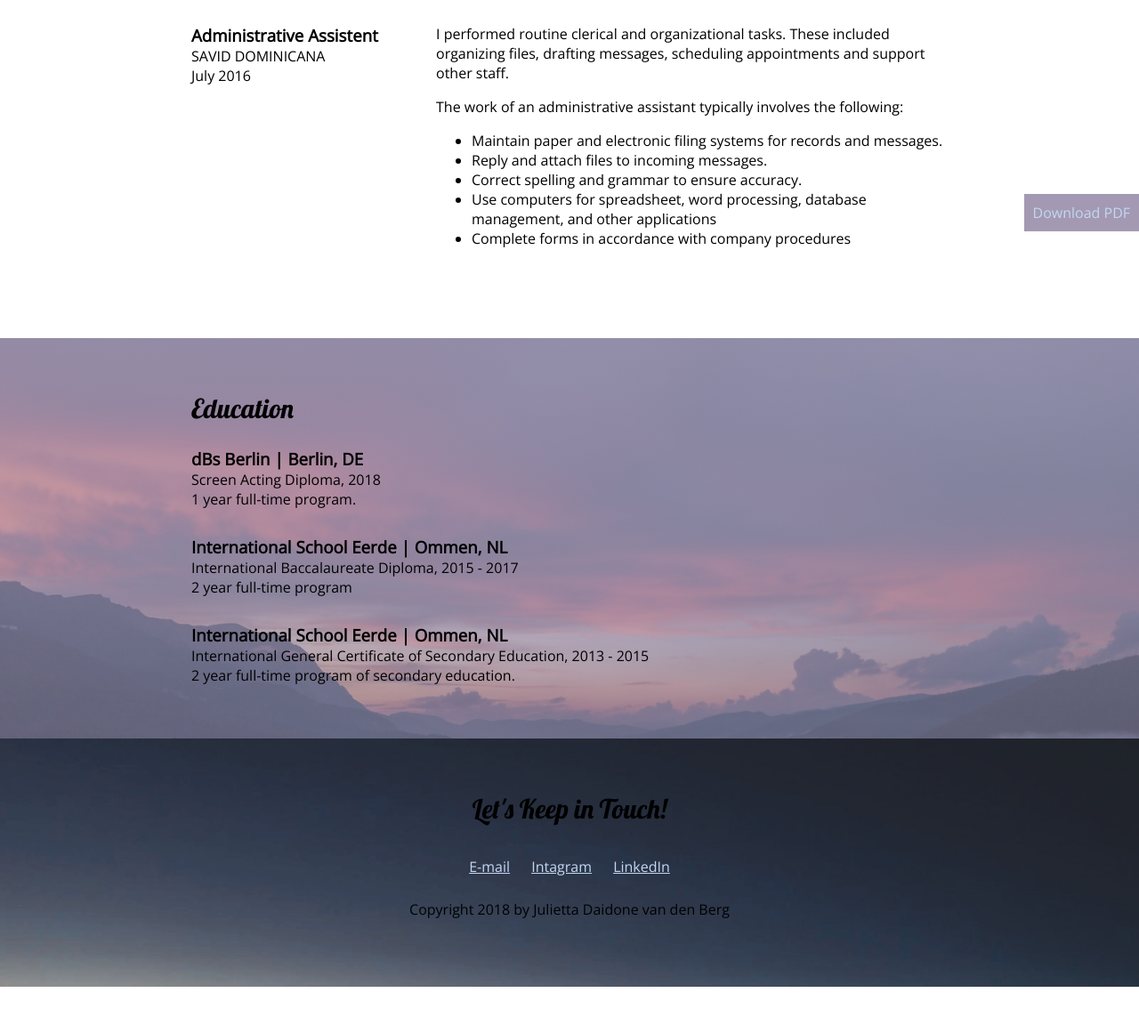
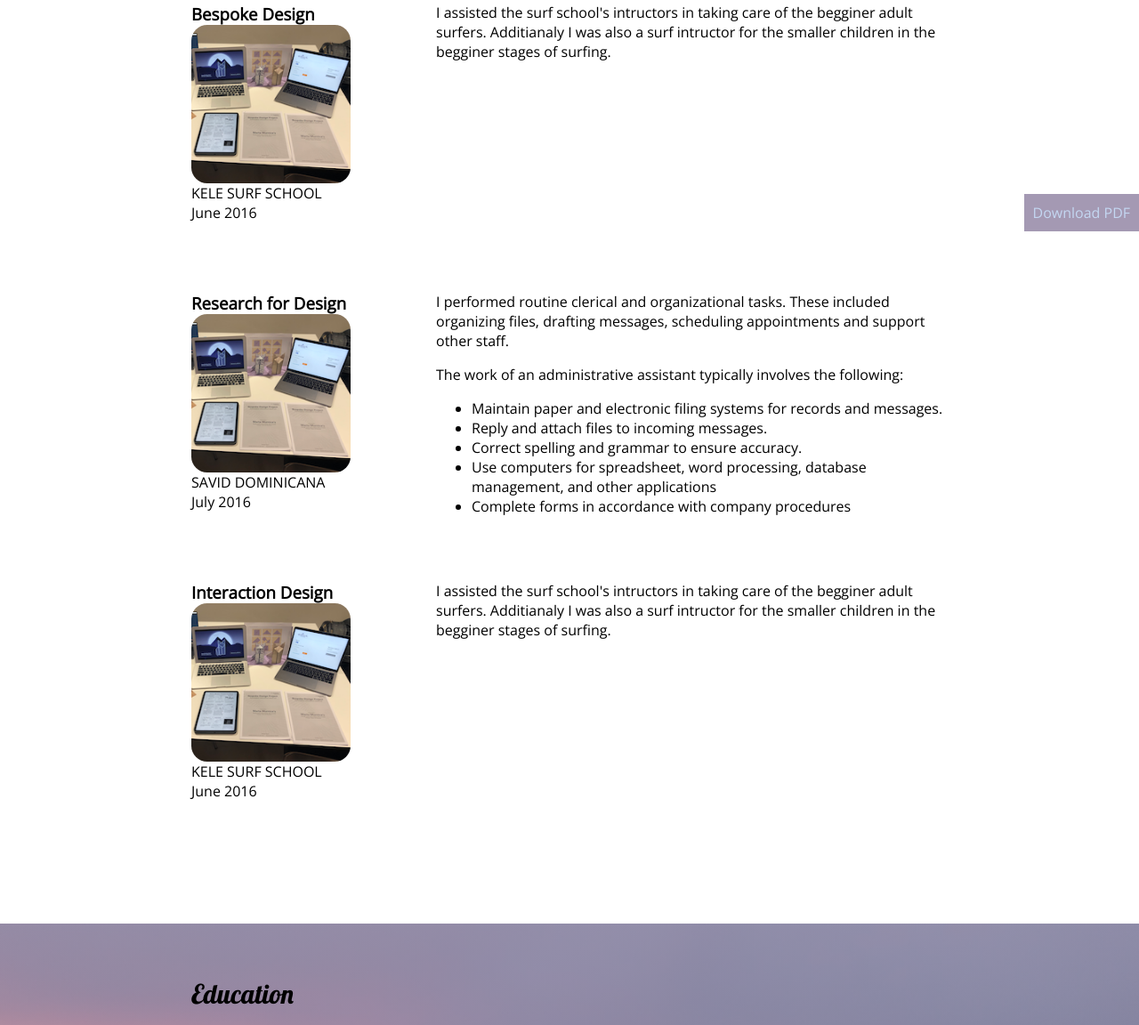
Before and after one commit to UXDSkillslab1718/3-css-essential-training-1-2-resume-files-JuliettaDaidone, a plain HTML site: page CSS Essential Training 2 Coding Challenge/School projects.html in a window 1280 px wide. Shown: the part 540-1692 px from the top of the page at 89% size. Before the commit the page ends 1649 px from the top, so only its background shows below. Drawn offline with nearby package versions, Linux system fonts and the light colour scheme; a web font is replaced by a local one.

Commit message:
third commit

```diff
--- a/CSS Essential Training 2 Coding Challenge/School projects.html
+++ b/CSS Essential Training 2 Coding Challenge/School projects.html
@@ -36,8 +36,9 @@
 
         </div>
       </div>
+    </section>
 
-    </section>
+
 
     <main>
         <!-- // school projects list -->
@@ -47,7 +48,8 @@
 
             <!-- Job 1 Details -->
             <div class="col-narrow">
-              <h3>Assistent Surf Instructor</h3>
+              <h3>Bespoke Design</h3>
+              <img class="project col-img" src="images/bespoke.png" alt="bespoke">
               <p class="uppercase">Kele Surf School</p>
               <p>June 2016</p>
             </div>
@@ -58,10 +60,12 @@
 
             <!-- Job 2 Details -->
             <div class="col-narrow">
-              <h3>Administrative Assistent</h3>
+              <h3>Research for Design</h3>
+              <img class="project col-img" src="images/bespoke.png" alt="bespoke">
               <p class="uppercase">Savid Dominicana</p>
               <p>July 2016</p>
             </div>
+
             <div class="col-wide job-description">
               <p>I performed routine clerical and organizational tasks. These included organizing files, drafting messages, scheduling appointments and support other staff. </p>
               <p>The work of an administrative assistant typically involves the following:</p>
@@ -73,7 +77,22 @@
                   <li>Complete forms in accordance with company procedures</li>
               </ul>
             </div>
+
+
+             <!-- Job 3 Details -->
+            <div class="col-narrow">
+              <h3>Interaction Design</h3>
+              <img class="project col-img" src="images/bespoke.png" alt="bespoke">
+              <p class="uppercase">Kele Surf School</p>
+              <p>June 2016</p>
+            </div>
+
+            <div class="col-wide job-description">
+              <p>I assisted the surf school's intructors in taking care of the begginer adult surfers. Additianaly I was also a surf intructor for the smaller children in the begginer stages of surfing.</p>
+            </div>
         </section>
+
+
 
 
         <!-- // Education -->
--- a/CSS Essential Training 2 Coding Challenge/css/styles.css
+++ b/CSS Essential Training 2 Coding Challenge/css/styles.css
@@ -64,7 +64,9 @@ a:hover {
 /* Header and Footer
 -------------------------*/
 header, footer {
-  background: url(../images/back.png) no-repeat fixed;
+  background: linear-gradient(rgba(164, 153, 179, 0.8),
+    rgba(164, 153, 179, 0.5)),
+    url(../images/back.png) no-repeat fixed;
     background-size: cover;
 }
 
@@ -132,6 +134,7 @@ nav a {
 
 h3 ~ p{
   margin: 0;
+  clear: both;
 }
 
 .job-description{
@@ -165,11 +168,21 @@ p + h3 {
   width: 30%;
   float: left;
 }
+}
 
+@media (min-width: 1000px) {
+.col-img {
+  width: 70%;
+  float: left;
+}
+}
+
+@media (min-width: 1000px) {
 .col-wide {
   width: 70%;
   float: left;
   padding-left: 20px;
+  min-height: 300px
 }
 }
 
@@ -182,7 +195,7 @@ p + h3 {
   }
 }
 
-/* Projects
+/* Project pictures
 -------------------------*/
 .projects {
   background: linear-gradient(rgba(164, 153, 179, 0.8),
@@ -190,3 +203,7 @@ p + h3 {
     url(../images/THAUS.png) no-repeat fixed;
     background-size: cover;
 }
+
+.project {
+  border-radius: 10%;
+}
```
Also changed, not shown: CSS Essential Training 2 Coding Challenge/images/bespoke.png (added), 5 other files.
